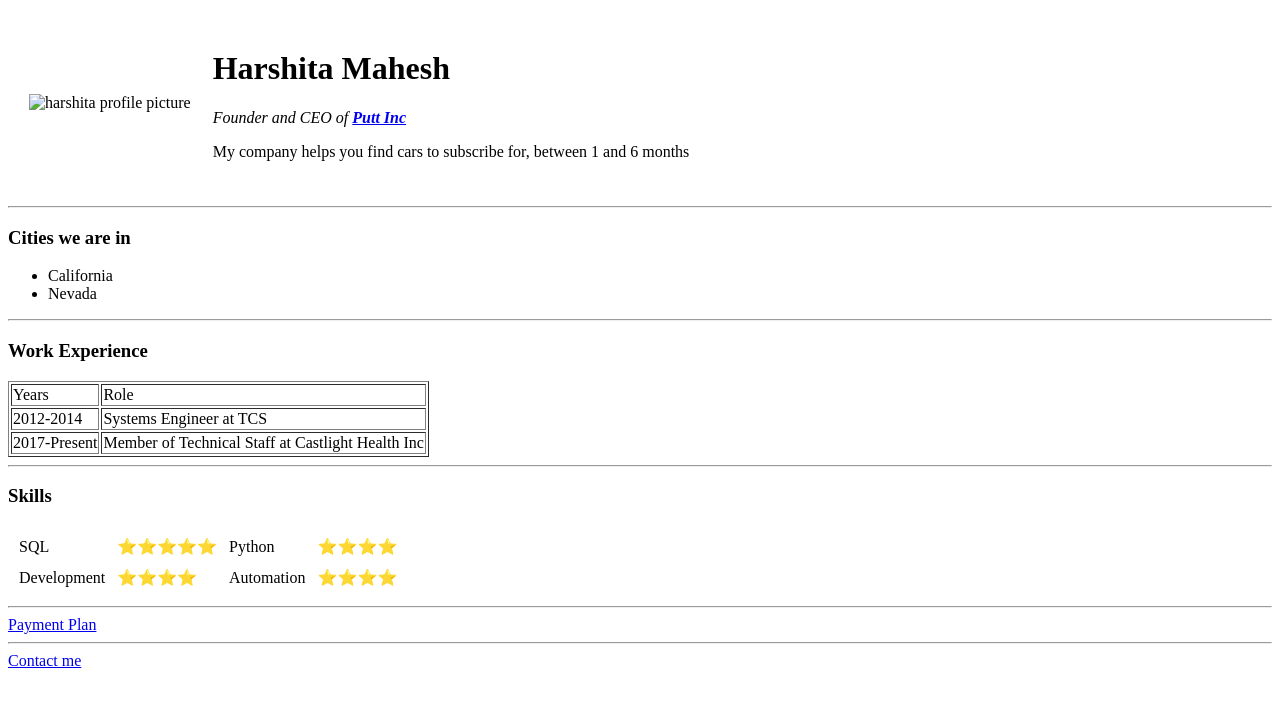
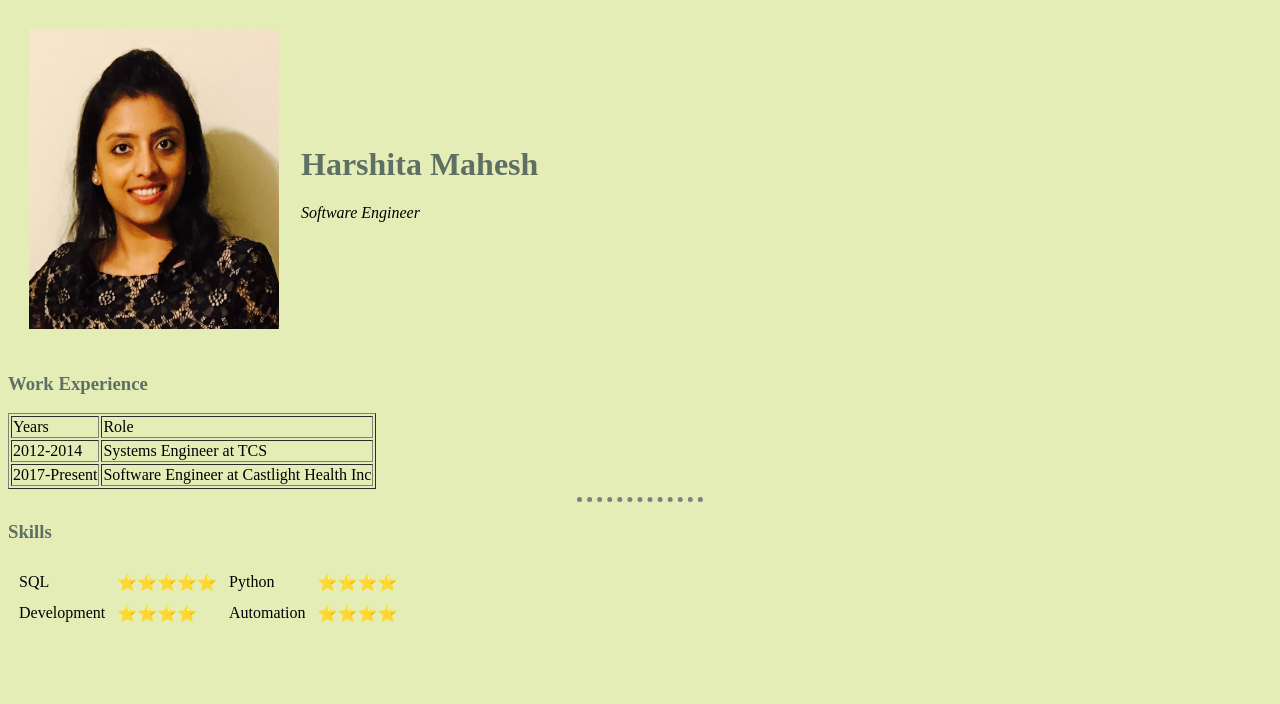
Before and after one commit to ashiyo/cv, a plain HTML site: page index.html in a window 1280 px wide. Drawn offline with Linux system fonts and the light colour scheme; files whose address does not match are found by name.

Commit message:
Add files via upload

```diff
--- a/contact.html
+++ b/contact.html
@@ -3,6 +3,7 @@
   <head>
     <meta charset="utf-8">
     <title>Contact details</title>
+    <link rel="stylesheet" href="/Users/harshita/Documents/Web Development/HTML - Personal site/css/styles.css">
   </head>
   <body>
     <h1>Contact details</h1>
--- /dev/null
+++ b/css/styles.css
@@ -0,0 +1,17 @@
+body {
+  background-color:#e5edb7;
+}
+hr {
+
+  border-style:none;
+  border-top-style: dotted;
+  border-color:grey;
+  border-width:5px;
+  width:10%;
+}
+h3 {
+  color:#5e6f64
+}
+h1 {
+  color:#5e6f64
+}
--- a/index.html
+++ b/index.html
@@ -5,26 +5,26 @@
   <meta charset="utf-8">
   <!-- language encoding maximum chance of being rendered correctly for all languages-->
   <title>Harshita Personal Site</title>
+  <link rel="stylesheet" href="css/styles.css">
 </head>
 
-<body>
+<body >
   <table cellspacing=20>
     <tr>
-      <td> <img src="tree/master/Images/harshita_profile_picture copy.jpg" alt="harshita profile picture" style="width:250px;height:300px;"></td>
+      <td> <img src="/Users/harshita/Documents/Web Development/HTML - Personal site/Images/harshita_profile_picture copy.jpg" alt="harshita profile picture" style="width:250px;height:300px;"></td>
       <td>
         <h1> Harshita Mahesh</h1>
-        <p><em>Founder and CEO of <strong><a href="https://www.wikipedia.com">Putt Inc</a></strong></em></p>
-        <p>My company helps you find cars to subscribe for, between 1 and 6 months</p>
+        <p><em>Software Engineer</em></p>
       </td>
     </tr>
   </table>
-  <hr>
+  <!-- <hr>
   <h3>Cities we are in</h3>
   <ul>
     <li>California</li>
     <li>Nevada</li>
   </ul>
-  <hr>
+  <hr> -->
   <h3>Work Experience</h3>
   <table border="1">
     <thead>
@@ -37,7 +37,7 @@
     </tr>
     <tr>
       <td>2017-Present</td>
-      <td>Member of Technical Staff at Castlight Health Inc</td>
+      <td>Software Engineer at Castlight Health Inc</td>
     </tr>
     <tfoot>
 
@@ -46,7 +46,7 @@
   <hr>
   <h3>Skills</h3>
 
-  <table cellspacing =10>
+  <table cellspacing=10>
     <tr>
       <td>SQL </td>
       <td>⭐️⭐️⭐️⭐️⭐️</td>
@@ -63,10 +63,10 @@
 
   </table>
 
-  <hr>
+  <!-- <hr>
   <a href="/Users/harshita/Documents/Web Development/HTML - Personal site/payment.html">Payment Plan</a>
   <hr>
   <a href="/Users/harshita/Documents/Web Development/HTML - Personal site/contact.html">Contact me</a>
-</body>
+</body> -->
 
 </html>
```
Also changed, not shown: payment.html (+1 -0 lines).
